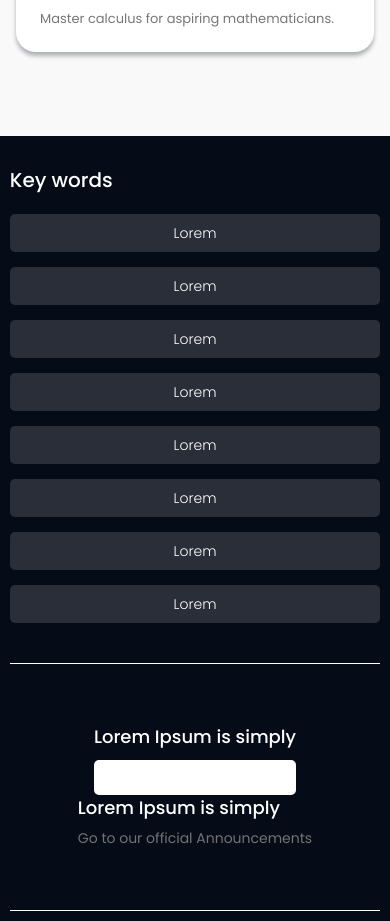
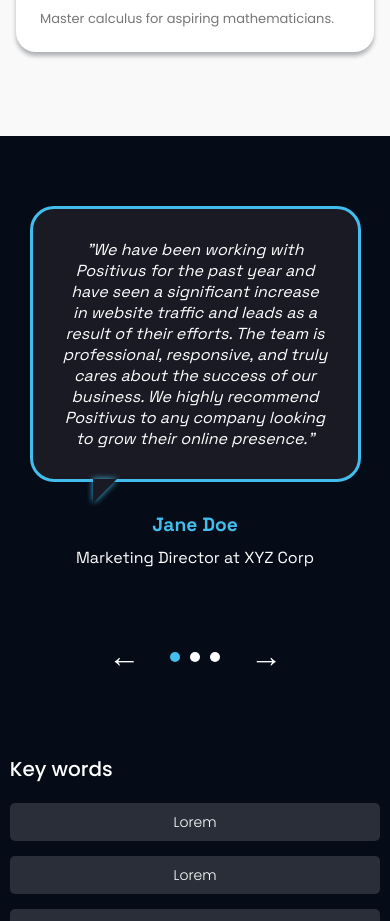
Before and after one commit to Akbarshoh404/TeenVision, a React (Create React App) app: page / in a window 390 px wide. Shown: the part 6040-6961 px from the top of the page. Built offline with nearby package versions, Linux system fonts and the light colour scheme; a web font is replaced by a local one.

Commit message:
responsive section 4

```diff
--- /dev/null
+++ b/src/Landing/Home/Section4/index.jsx
@@ -0,0 +1,94 @@
+import React, { useState } from "react";
+import styles from "./style.module.scss";
+
+const commentsData = [
+  {
+    text: "We have been working with Positivus for the past year and have seen a significant increase in website traffic and leads as a result of their efforts. The team is professional, responsive, and truly cares about the success of our business. We highly recommend Positivus to any company looking to grow their online presence.",
+    author: "Jane Doe",
+    job: "Marketing Director at XYZ Corp",
+  },
+  {
+    text: "We have been working with Positivus for the past year and have seen a significant increase in website traffic and leads as a result of their efforts. The team is professional, responsive, and truly cares about the success of our business. We highly recommend Positivus to any company looking to grow their online presence.",
+    author: "John Smith",
+    job: "Product Manager at ABC Inc",
+  },
+  {
+    text: "We have been working with Positivus for the past year and have seen a significant increase in website traffic and leads as a result of their efforts. The team is professional, responsive, and truly cares about the success of our business. We highly recommend Positivus to any company looking to grow their online presence.",
+    author: "Emily Johnson",
+    job: "CTO at Tech Solutions",
+  },
+];
+
+const HomeSection4 = () => {
+  const [currentIndex, setCurrentIndex] = useState(0);
+
+  const handlePrev = () => {
+    setCurrentIndex((prev) =>
+      prev === 0 ? commentsData.length - 1 : prev - 1
+    );
+  };
+
+  const handleNext = () => {
+    setCurrentIndex((prev) =>
+      prev === commentsData.length - 1 ? 0 : prev + 1
+    );
+  };
+
+  const handleDotClick = (index) => {
+    setCurrentIndex(index);
+  };
+
+  return (
+    <section className={styles.section}>
+      <div className={styles.container}>
+        <div className={styles.carousel}>
+          {commentsData.map((comment, index) => (
+            <div
+              key={index}
+              className={`${styles.carouselItem} ${
+                index === currentIndex ? styles.active : ""
+              }`}
+            >
+              <div className={styles.commentBubble}>
+                <p className={styles.commentText}>"{comment.text}"</p>
+              </div>
+              <div className={styles.commentInfo}>
+                <p className={styles.author}>{comment.author}</p>
+                <p className={styles.job}>{comment.job}</p>
+              </div>
+            </div>
+          ))}
+          <div className={styles.navigation}>
+            <button
+              onClick={handlePrev}
+              className={styles.arrow}
+              aria-label="Previous comment"
+            >
+              ←
+            </button>
+            <div className={styles.dots}>
+              {commentsData.map((_, index) => (
+                <span
+                  key={index}
+                  className={`${styles.dot} ${
+                    index === currentIndex ? styles.activeDot : ""
+                  }`}
+                  onClick={() => handleDotClick(index)}
+                />
+              ))}
+            </div>
+            <button
+              onClick={handleNext}
+              className={styles.arrow}
+              aria-label="Next comment"
+            >
+              →
+            </button>
+          </div>
+        </div>
+      </div>
+    </section>
+  );
+};
+
+export default HomeSection4;
--- /dev/null
+++ b/src/Landing/Home/Section4/style.module.scss
@@ -0,0 +1,233 @@
+@import url("https://fonts.googleapis.com/css2?family=Space+Grotesk:wght@400;700&display=swap");
+
+* {
+  margin: 0px;
+  padding: 0px;
+  box-sizing: border-box;
+}
+
+.section {
+  width: 100%;
+  height: fit-content;
+  background-color: #050b17;
+  padding: 100px 0;
+  font-family: "Space Grotesk", sans-serif;
+
+  @media (max-width: 768px) {
+    padding: 60px 0;
+  }
+
+  @media (max-width: 480px) {
+    padding: 40px 0;
+  }
+}
+
+.container {
+  width: 85%;
+  max-width: 1200px;
+  height: 100%;
+  margin: auto;
+
+  @media (max-width: 768px) {
+    width: 90%;
+  }
+}
+
+.carousel {
+  position: relative;
+  text-align: center;
+}
+
+.carouselItem {
+  display: none;
+  padding: 60px 20px;
+  opacity: 0;
+  transform: translateX(100px);
+  transition: opacity 0.5s ease, transform 0.5s ease;
+
+  @media (max-width: 768px) {
+    padding: 40px 15px;
+  }
+
+  @media (max-width: 480px) {
+    padding: 30px 10px;
+  }
+}
+
+.carouselItem.active {
+  display: block;
+  opacity: 1;
+  transform: translateX(0);
+}
+
+.commentBubble {
+  background-color: #191a23;
+  border: 3px solid #42bdec;
+  border-radius: 24px;
+  padding: 80px;
+  position: relative;
+  max-width: 900px;
+  margin: 0 auto;
+  color: white;
+
+  &:after {
+    content: "";
+    position: absolute;
+    bottom: -24px;
+    left: 60px;
+    width: 0;
+    height: 0;
+    border: 24px solid transparent;
+    border-top-color: #191a23;
+    border-bottom: 0;
+    border-left: 0;
+    box-sizing: border-box;
+    filter: drop-shadow(0 0 3px #42bdec);
+  }
+
+  @media (max-width: 768px) {
+    max-width: 100%;
+    padding: 50px;
+  }
+
+  @media (max-width: 480px) {
+    padding: 30px;
+  }
+}
+
+.commentText {
+  font-size: 1.5rem;
+  font-style: italic;
+  color: white;
+
+  @media (max-width: 768px) {
+    font-size: 1.2rem;
+  }
+
+  @media (max-width: 480px) {
+    font-size: 1rem;
+  }
+}
+
+.commentInfo {
+  display: flex;
+  justify-content: center;
+  align-items: center;
+  gap: 20px;
+  margin-top: 40px;
+
+  @media (max-width: 768px) {
+    flex-direction: column;
+    gap: 10px;
+    margin-top: 30px;
+  }
+}
+
+.author {
+  font-size: 1.8rem;
+  font-weight: bold;
+  color: #42bdec;
+
+  @media (max-width: 768px) {
+    font-size: 1.4rem;
+  }
+
+  @media (max-width: 480px) {
+    font-size: 1.2rem;
+  }
+}
+
+.job {
+  font-size: 1.5rem;
+  color: white;
+
+  @media (max-width: 768px) {
+    font-size: 1.2rem;
+  }
+
+  @media (max-width: 480px) {
+    font-size: 1rem;
+  }
+}
+
+.navigation {
+  display: flex;
+  justify-content: center;
+  align-items: center;
+  gap: 40px;
+  margin-top: 50px;
+
+  @media (max-width: 768px) {
+    gap: 30px;
+    margin-top: 40px;
+  }
+
+  @media (max-width: 480px) {
+    gap: 20px;
+    margin-top: 30px;
+  }
+}
+
+.arrow {
+  background: none;
+  border: none;
+  font-size: 3rem;
+  cursor: pointer;
+  color: white;
+  padding: 20px;
+  transition: color 0.3s;
+
+  &:hover {
+    color: #42bdec;
+  }
+
+  @media (max-width: 768px) {
+    font-size: 2.5rem;
+    padding: 15px;
+  }
+
+  @media (max-width: 480px) {
+    font-size: 2rem;
+    padding: 10px;
+  }
+}
+
+.dots {
+  display: flex;
+  gap: 20px;
+
+  @media (max-width: 768px) {
+    gap: 15px;
+  }
+
+  @media (max-width: 480px) {
+    gap: 10px;
+  }
+}
+
+.dot {
+  width: 18px;
+  height: 18px;
+  background-color: white;
+  border-radius: 50%;
+  cursor: pointer;
+  transition: background-color 0.3s;
+
+  &:hover {
+    background-color: #42bdec;
+  }
+
+  @media (max-width: 768px) {
+    width: 14px;
+    height: 14px;
+  }
+
+  @media (max-width: 480px) {
+    width: 10px;
+    height: 10px;
+  }
+}
+
+.activeDot {
+  background-color: #42bdec;
+}
--- a/src/Landing/Home/index.jsx
+++ b/src/Landing/Home/index.jsx
@@ -9,6 +9,7 @@
 import HomeSection1 from "./Section1";
 import HomeSection2 from "./Section2";
 import HomeSection3 from "./Section3";
+import HomeSection4 from "./Section4";
 
 const LandingHome = () => {
   return (
@@ -18,6 +19,7 @@
       <HomeSection2 />
       <HomeSection1 />
       <HomeSection3 />
+      <HomeSection4 />
       <LandingFooter />
     </>
   );
```
